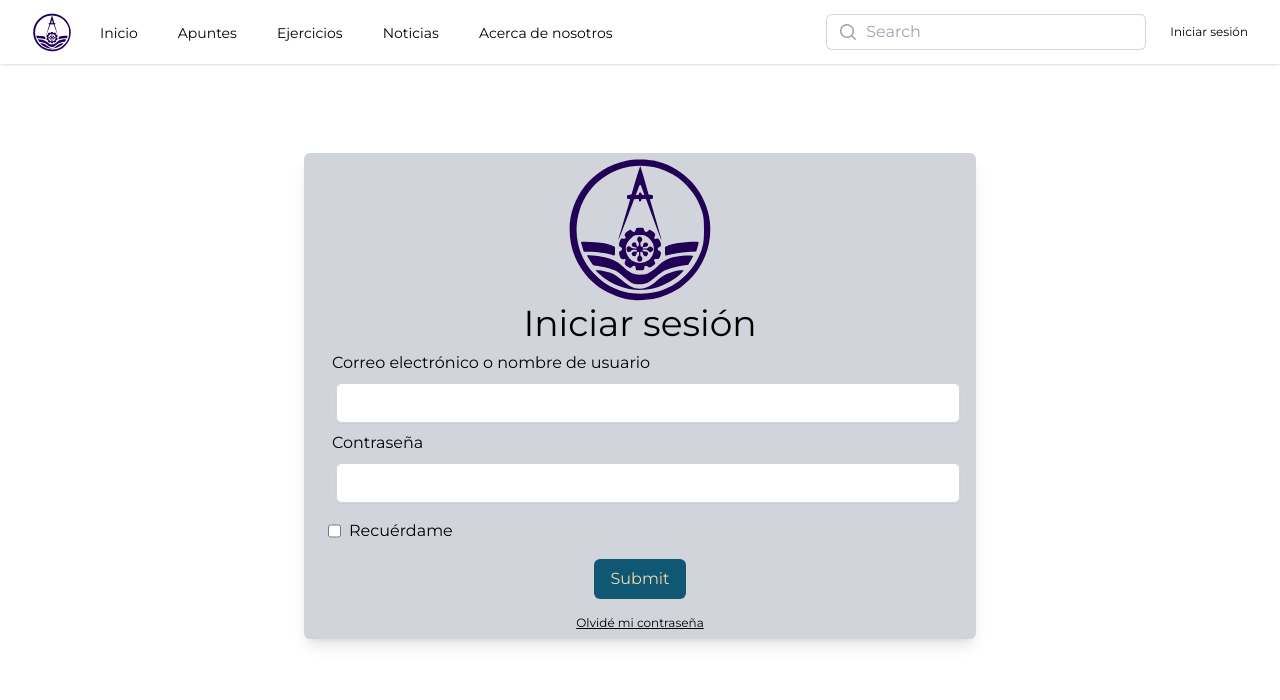
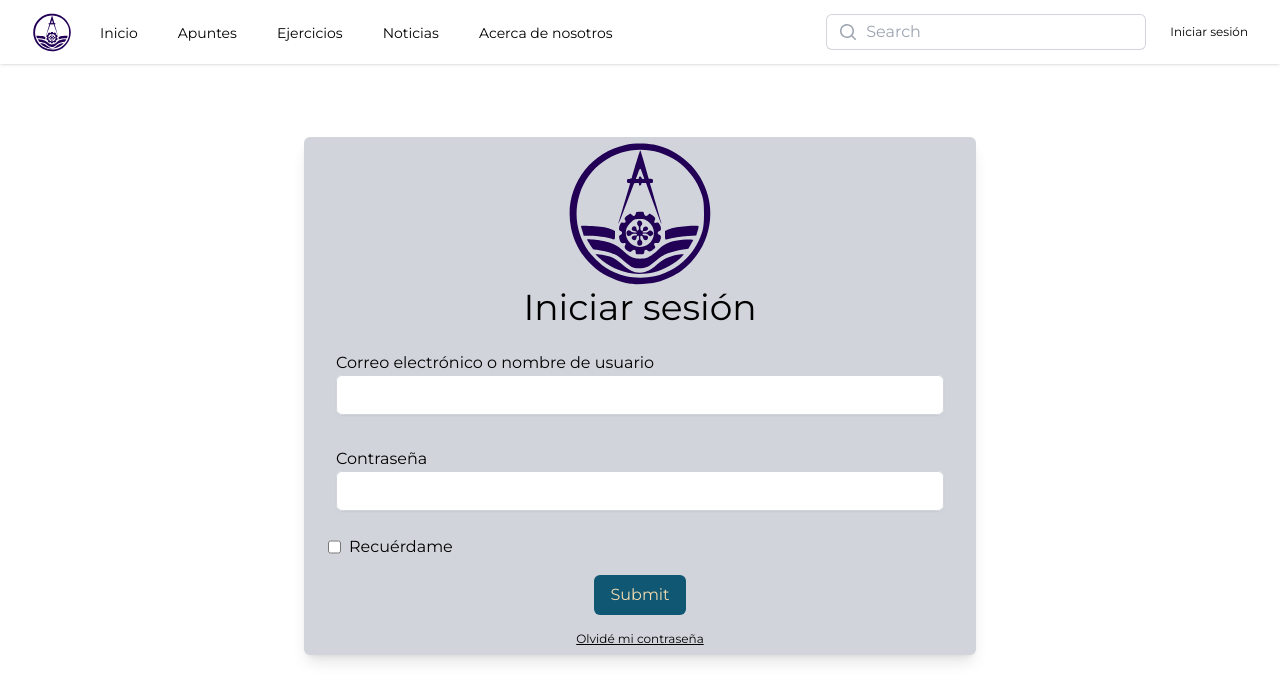
Before and after one commit to RodriguezRamirezGerardoOmar/disclosure-page-uac-omm, a Next.js app in the folder icpc-frontned/: page /login in a window 1280 px wide. Shown: the top 700 px of the page. Built offline with nearby package versions, Linux system fonts and the light colour scheme.

Commit message:
Fix (TextFieldComponent) style modified The class name used for styling was changed to center the text field properly

```diff
--- a/icpc-frontned/src/app/components/forms/TextFieldComponent.tsx
+++ b/icpc-frontned/src/app/components/forms/TextFieldComponent.tsx
@@ -13,13 +13,13 @@ interface ITextFieldProps {
   type: 'email' | 'password' | 'username' | 'text'
 }
 
-const labelClassname = 'place-self-start dark:text-dark-accent m-1'
+const labelClassname = 'place-self-start dark:text-dark-accent my-2'
 const textFieldClassname =
-  'block w-full rounded-md m-2 p-2 text-dark-primary shadow-sm ring-1 ring-inset ring-gray-300 placeholder:text-gray-400 focus:ring-accent'
+  'block w-full rounded-md p-2 text-dark-primary shadow-sm ring-1 ring-inset ring-gray-300 placeholder:text-gray-400 focus:ring-accent'
 
 const TextFieldComponent = ({ labelText, register, fieldName, auto, id, necessary, type }: Readonly<ITextFieldProps>) => {
   return (
-    <div className='w-full'>
+    <div className='w-full p-2 m-2 min-h-max'>
       <TextComponent
         htmlFor={id}
         className={labelClassname}
```
